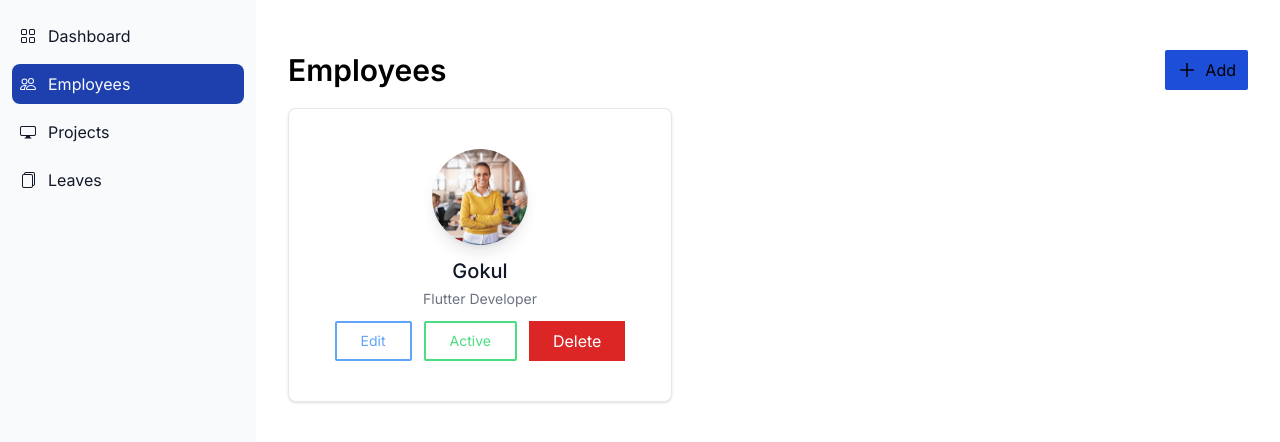
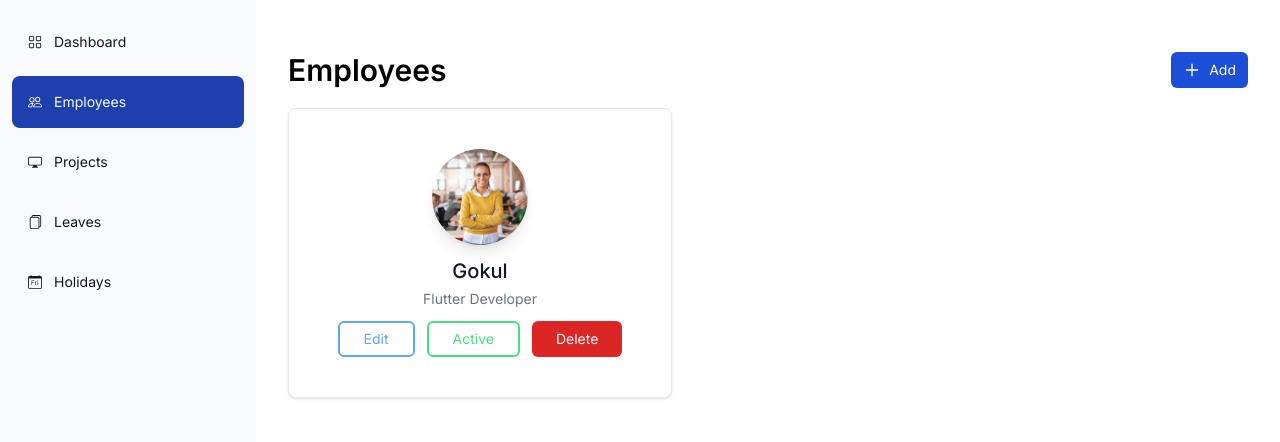
Before and after one commit to murali-cse/admin-panel-next-js, a Next.js app: page /employees in a window 1280 px wide. Shown: the top 442 px of the page. Built offline with nearby package versions, Linux system fonts and the light colour scheme.

Commit message:
holiday page added and ui updated

```diff
--- a/app/SideBar.tsx
+++ b/app/SideBar.tsx
@@ -2,7 +2,13 @@
 import React from "react";
 import Link from "next/link";
 import { usePathname } from "next/navigation";
-import { BsGrid, BsPeople, BsFiles, BsDisplay } from "react-icons/bs";
+import {
+  BsGrid,
+  BsPeople,
+  BsFiles,
+  BsDisplay,
+  BsCalendarDay,
+} from "react-icons/bs";
 
 type SidebarProps = {
   title: string;
@@ -33,6 +39,11 @@ const SideBar = () => {
       title: "Leaves",
       path: "/leave",
       icon: <BsFiles />,
+    },
+    {
+      title: "Holidays",
+      path: "/holidays",
+      icon: <BsCalendarDay />,
     },
   ];
 
@@ -80,9 +91,9 @@ const SideBar = () => {
                 <li key={val.path}>
                   <Link
                     href={val.path}
-                    className={`flex items-center p-2 ${
+                    className={`flex items-center py-4 px-4 ${
                       isSelected ? "bg-blue-800 text-gray-50" : "text-gray-900"
-                    }  rounded-lg dark:text-white`}
+                    }  rounded-lg dark:text-white text-sm`}
                   >
                     {val.icon}
                     <span className="ml-3">{val.title}</span>
--- /dev/null
+++ b/app/api/route.ts
@@ -0,0 +1,8 @@
+import Insta from "scraper-instagram";
+
+export async function GET() {
+  return Response.json({
+    status: "ok",
+    message: "hi gokul",
+  });
+}
--- a/app/components/OutlinedButton.tsx
+++ b/app/components/OutlinedButton.tsx
@@ -9,7 +9,7 @@ type Props = {
 const OutlinedButton = ({ className, children, onClick }: Props) => {
   return (
     <button
-      className={`border-solid border-2 px-6 ${className} text-sm rounded-sm`}
+      className={`border-solid border-2 px-6 ${className} text-sm rounded-md`}
       onClick={onClick}
     >
       {children}
--- a/app/employees/ProfileCard.tsx
+++ b/app/employees/ProfileCard.tsx
@@ -20,13 +20,15 @@ const ProfileCard = () => {
           Flutter Developer
         </span>
         <div className="flex gap-3 mt-3">
-          <OutlinedButton className="text-blue-400 border-blue-400">
+          <OutlinedButton className="text-blue-400 border-blue-400 text-sm">
             Edit
           </OutlinedButton>
-          <OutlinedButton className="text-green-400 border-green-400">
+          <OutlinedButton className="text-green-400 border-green-400 text-sm">
             Active
           </OutlinedButton>
-          <button className="bg-red-600 py-2 px-6 text-white">Delete</button>
+          <button className="bg-red-600 py-2 px-6 text-white rounded-md text-sm">
+            Delete
+          </button>
         </div>
       </div>
     </div>
--- a/app/employees/page.tsx
+++ b/app/employees/page.tsx
@@ -12,11 +12,11 @@ const Employees = () => {
         <div className="flex justify-between items-center">
           <PageTitle>Employees</PageTitle>
           <Link href={"/employees/addemp"}>
-            <button className="flex items-center gap-2 rounded-sm bg-blue-700 px-3 py-2">
+            <button className="flex items-center gap-2 rounded-md bg-blue-700 px-3 py-2 text-white text-sm">
               <span>
                 <AiOutlinePlus
-                  className="text-black dark:text-white"
-                  style={{ width: "20px", height: "20px" }}
+                  className="text-white"
+                  style={{ width: "18px", height: "18px" }}
                 />
               </span>
               Add
--- /dev/null
+++ b/app/holidays/page.tsx
@@ -0,0 +1,7 @@
+import React from "react";
+
+const Holidays = () => {
+  return <div>Holidays</div>;
+};
+
+export default Holidays;
--- a/package.json
+++ b/package.json
@@ -22,6 +22,7 @@
     "react": "18.2.0",
     "react-dom": "18.2.0",
     "react-icons": "^4.11.0",
+    "scraper-instagram": "^1.0.17",
     "tailwindcss": "3.3.5",
     "typescript": "5.2.2"
   },
--- /dev/null
+++ b/types.d.ts
@@ -0,0 +1 @@
+declare module "scraper-instagram";
```
Also changed, not shown: 1 other file (tests, documents, lock files or other folders).
